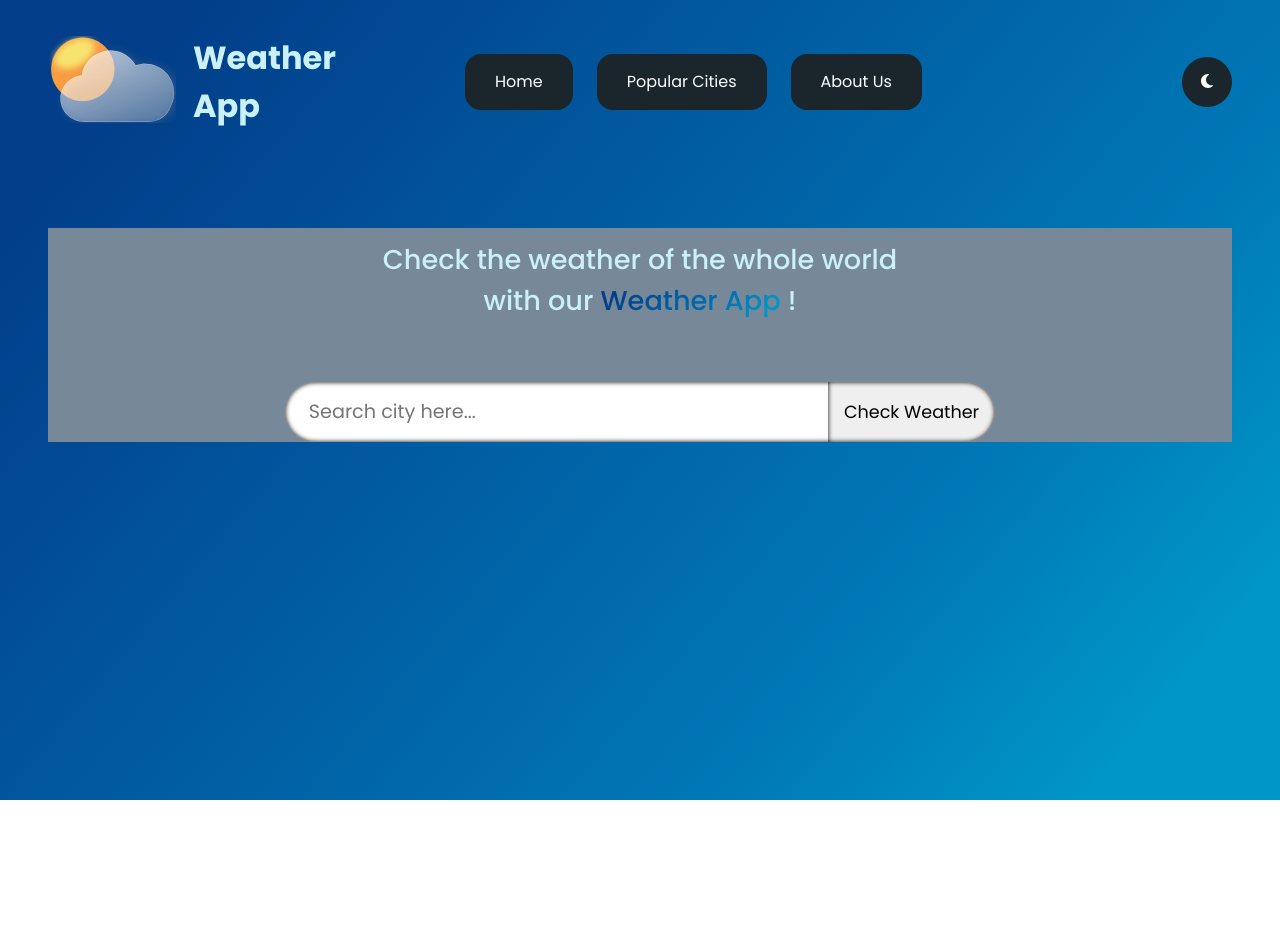
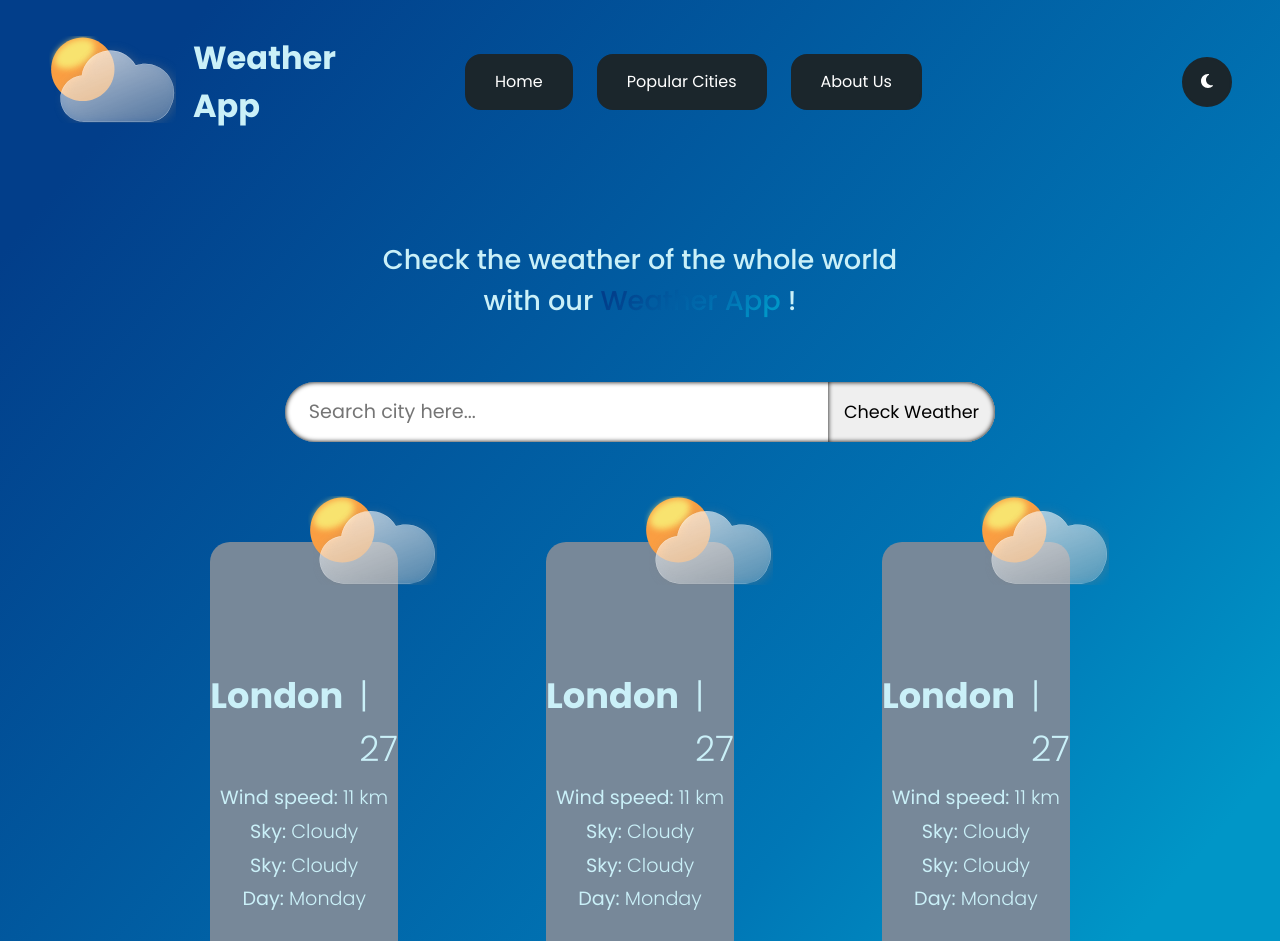
Before and after one commit to Mr-TwisT/weather-app, a React (Create React App) app: page / in a window 1280 px wide. Shown: the top 941 px of the page. Before the commit the page ends 800 px from the top, so only its background shows below. Built offline with nearby package versions, Linux system fonts and the light colour scheme.

Commit message:
create basic look for WeatherCard and display them

```diff
--- /dev/null
+++ b/src/components/WeatherCard.jsx
@@ -0,0 +1,33 @@
+import '../styles/WeatherCard.css';
+
+import image from '../assets/icons/logo.svg';
+
+const WeatherCard = () => {
+  return (
+    <div className="weatherCard">
+      <img src={image} alt="aaa" className="weatherCard__icon" />
+      <section className="weatherCard__data">
+        <div className="mainInfo">
+          <h4 className="data__city">{'London'}</h4>
+          <p className="data__temp"> | {'27'}</p>
+        </div>
+        <div className="details">
+          <p className="data__wind">
+            Wind speed: <span className="thin">{'11 km'}</span>
+          </p>
+          <p className="data__type">
+            Sky: <span className="thin">{'Cloudy'}</span>
+          </p>
+          <p className="data__type">
+            Sky: <span className="thin">{'Cloudy'}</span>
+          </p>
+          <p className="data__day">
+            Day: <span className="thin">{'Monday'}</span>
+          </p>
+        </div>
+      </section>
+    </div>
+  );
+};
+
+export default WeatherCard;
--- a/src/index.css
+++ b/src/index.css
@@ -10,6 +10,7 @@
 body {
   line-height: 1.5;
   -webkit-font-smoothing: antialiased;
+  overflow-x: hidden;
 }
 
 img,
--- a/src/pages/MainPage.jsx
+++ b/src/pages/MainPage.jsx
@@ -1,5 +1,6 @@
 import { useState } from 'react';
 import InputField from '../components/InputField';
+import WeatherCard from '../components/WeatherCard';
 
 import '../styles/MainPage.css';
 
@@ -27,7 +28,11 @@ const MainPage = () => {
           submit={handleSubmitForm}
         />
 
-        <div className="mainPage__cards"></div>
+        <div className="mainPage__cards">
+          <WeatherCard />
+          <WeatherCard />
+          <WeatherCard />
+        </div>
       </main>
     </div>
   );
--- a/src/styles/MainPage.css
+++ b/src/styles/MainPage.css
@@ -1,7 +1,7 @@
 .mainPage {
   width: 100%;
   margin-top: 6rem;
-  background-color: lightslategray;
+  /* background-color: lightslategray; */
 }
 
 .mainPage__welcomeText {
@@ -13,8 +13,18 @@
 
 .mainPage__form {
   display: flex;
-  flex-direction: row;
+  flex-direction: column;
   align-items: center;
   justify-content: center;
   margin-top: 3rem;
 }
+
+.mainPage__cards {
+  width: 80%;
+  display: flex;
+  flex-direction: row;
+  align-items: center;
+  justify-content: center;
+  margin-top: 5rem;
+  gap: 3rem;
+}
--- /dev/null
+++ b/src/styles/WeatherCard.css
@@ -0,0 +1,55 @@
+.weatherCard {
+  position: relative;
+  width: 100%;
+  margin: 20px 50px;
+  padding-bottom: 3rem;
+  border-radius: 20px;
+  background-color: lightslategray;
+}
+
+.weatherCard__icon {
+  position: absolute;
+  top: -50px;
+  right: -50px;
+  max-width: 75%;
+}
+
+.weatherCard__data {
+  display: flex;
+  flex-direction: column;
+  align-items: center;
+  justify-content: center;
+  margin-top: 8rem;
+}
+
+.mainInfo {
+  display: flex;
+  flex-direction: row;
+  gap: 1rem;
+}
+
+.data__city {
+  font-size: 2.2rem;
+  font-weight: 700;
+}
+
+.data__temp {
+  font-size: 2.2rem;
+  font-weight: 300;
+}
+
+.details {
+  display: flex;
+  flex-direction: column;
+  margin-top: 8px;
+  text-align: center;
+  font-size: 1.2rem;
+  font-weight: 400;
+  gap: 5px;
+}
+
+.thin {
+  font-weight: 300;
+}
+
+/* dodać taką zakładkę */
```
Also changed, not shown: 1 other file (tests, documents, lock files or other folders).
